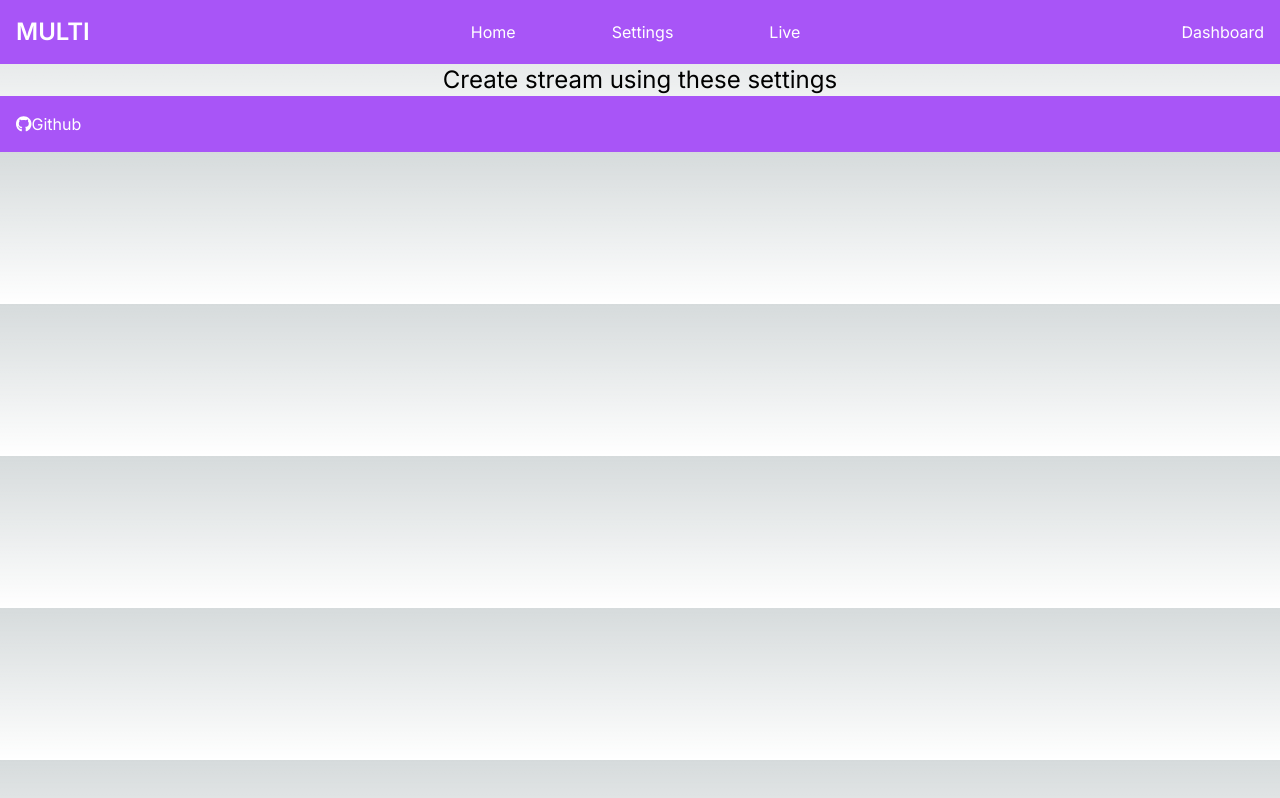
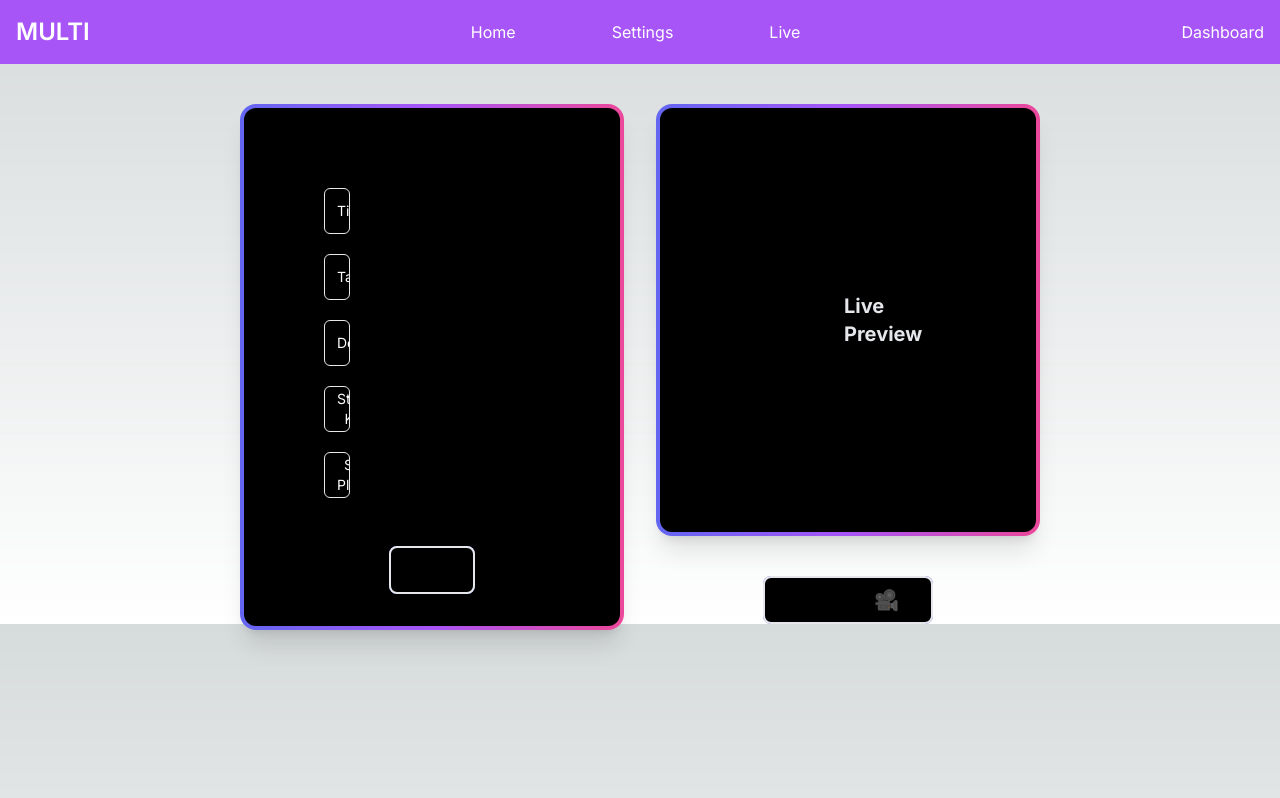
Before and after one commit to Digital-Artifacts/MULTI, a Next.js app in the folder frontend/: page /settings in a window 1280 px wide. Built offline with nearby package versions, Linux system fonts and the light colour scheme.

Commit message:
Add files via upload

```diff
--- a/frontend/src/app/settings/page.tsx
+++ b/frontend/src/app/settings/page.tsx
@@ -1,17 +1,159 @@
 'use client'
 
-import Footer from "@/components/Footer"
 import NavBar from "@/components/NavBar"
+// import  Footer  from "@/components/Footer"
 
-export default function Settings() {
+const settings = () => {
+  return (
+    <>
+      <NavBar />
+  <div className=" px-60 mt-10">
+  <div className="grid grid-cols-1 gap-8 lg:grid-cols-2 lg:gap-18">
+  <div className="h-32 rounded-lg">
 
-  return(
-    <main>
-    <NavBar />
-    <div className="">
-      <p className="text-2xl text-center">Create stream using these settings</p>
-    </div>
-    <Footer />
-    </main>
+  <div className="p-1 shadow-xl text-center bg-gradient-to-r from-indigo-500 via-purple-500 to-pink-500 rounded-2xl">
+  <div className=" bg-black sm:p-8 p-6 rounded-xl">
+
+  <div className="p-12 max-w-1.5">
+
+<label
+
+  className="relative block overflow-hidden rounded-md border border-gray-200 px-3 pt-3 shadow-sm focus-within:border-indigo-500  focus-within:ring-1 focus-within:ring-indigo-500 "
+>
+  <input
+    type="title"
+    id="UserTitle"
+    placeholder="Title"
+    className="peer h-8 w-full border-none bg-transparent p-0 placeholder-transparent focus:border-transparent focus:outline-none focus:ring-0 sm:text-sm"
+  />
+
+  <span
+    className="absolute start-3 top-3 -translate-y-1/2 text-xs text-white transition-all peer-placeholder-shown:top-1/2 peer-placeholder-shown:text-sm peer-focus:top-3 peer-focus:text-xs"
+  >
+    Title
+  </span>
+</label>
+
+<label
+
+  className="relative block overflow-hidden rounded-md border border-gray-200 mt-5 px-3 pt-3 shadow-sm focus-within:border-indigo-500  focus-within:ring-1 focus-within:ring-indigo-500 "
+>
+  <input
+    type="tags"
+    id="UserTags"
+    placeholder="Tags"
+    className="peer h-8 w-full border-none bg-transparent p-0 placeholder-transparent focus:border-transparent focus:outline-none focus:ring-0 sm:text-sm"
+  />
+
+  <span
+    className="absolute start-3 top-3 -translate-y-1/2 text-xs text-white transition-all peer-placeholder-shown:top-1/2 peer-placeholder-shown:text-sm peer-focus:top-3 peer-focus:text-xs"
+  >
+    Tags
+  </span>
+</label>
+
+<label
+
+  className="relative block overflow-hidden rounded-md border border-gray-200 mt-5 px-3 pt-3 shadow-sm focus-within:border-indigo-500  focus-within:ring-1 focus-within:ring-indigo-500 "
+>
+  <input
+    type="description"
+    id="UserDescription"
+    placeholder="Description"
+    className="peer h-8 w-full border-none bg-transparent p-0 placeholder-transparent focus:border-transparent focus:outline-none focus:ring-0 sm:text-sm"
+  />
+
+  <span
+    className="absolute start-3 top-3 -translate-y-1/2 text-xs text-white transition-all peer-placeholder-shown:top-1/2 peer-placeholder-shown:text-sm peer-focus:top-3 peer-focus:text-xs"
+  >
+    Description
+  </span>
+</label>
+
+<label
+
+  className="relative block overflow-hidden rounded-md border border-gray-200 mt-5 px-3 pt-3 shadow-sm focus-within:border-indigo-500  focus-within:ring-1 focus-within:ring-indigo-500 "
+>
+  <input
+    type="streamkeys"
+    id="UserKeys"
+    placeholder="streamkeys"
+    className="peer h-8 w-full border-none bg-transparent p-0 placeholder-transparent focus:border-transparent focus:outline-none focus:ring-0 sm:text-sm"
+  />
+
+  <span
+    className="absolute start-3 top-3 -translate-y-1/2 text-xs text-white transition-all peer-placeholder-shown:top-1/2 peer-placeholder-shown:text-sm peer-focus:top-3 peer-focus:text-xs"
+  >
+    Stream Keys
+  </span>
+</label>
+
+<label
+
+  className="relative block overflow-hidden rounded-md border border-gray-200 mt-5 px-3 pt-3 shadow-sm focus-within:border-indigo-500  focus-within:ring-1 focus-within:ring-indigo-500 "
+>
+  <input
+    type="selecvtplatform"
+    id="Platform"
+    placeholder="Platform"
+    className="peer h-8 w-full border-none bg-transparent p-0 placeholder-transparent focus:border-transparent focus:outline-none focus:ring-0 sm:text-sm"
+  />
+
+  <span
+    className="absolute start-3 top-3 -translate-y-1/2 text-xs text-white transition-all peer-placeholder-shown:top-1/2 peer-placeholder-shown:text-sm peer-focus:top-3 peer-focus:text-xs"
+  >
+    Select Platform
+  </span>
+</label>
+              </div>
+              <div className="flex flex-row justify-center items-center">
+              <button className="relative block group items-center ">
+          <span className="absolute inset-0  bg-indigo-500  rounded-lg"></span>
+          <div className="transition bg-black relative border-2 rounded-lg group-hover:-translate-x-2 group-hover:-translate-y-2">
+            <div className="p-2 ">
+              <p className="text-xl font-outerSans font-medium">Submit</p>
+            </div>
+          </div>
+        </button>
+        </div>
+            </div>
+  </div>
+
+  </div>
+  {/* Live Preview section */}
+  <div className="">
+  <div className="p-1 shadow-xl  bg-gradient-to-r from-indigo-500 via-purple-500 to-pink-500 rounded-2xl">
+            <div className=" bg-black sm:p-10 p-6 rounded-xl">
+              <div className="">
+                <h5 className="p-36 text-xl text-center font-bold text-gray-200">Live Preview</h5>
+
+
+              </div>
+            </div>
+          </div>
+
+          <div className="flex flex-row justify-center items-center">
+          <button className="mt-10 relative block group  ">
+          <span className="absolute inset-0  bg-indigo-500  rounded-lg"></span>
+          <div className="transition bg-black relative border-2 rounded-lg group-hover:-translate-x-2 group-hover:-translate-y-2">
+            <div className="p-2 px-8 ">
+              <p className="text-xl font-outerSans font-medium">Go Live 🎥</p>
+            </div>
+          </div>
+        </button>
+        </div>
+
+          </div>
+
+
+</div>
+
+      </div>
+
+      {/* <Footer /> */}
+    </>
+
   )
 }
+
+export default settings
```
